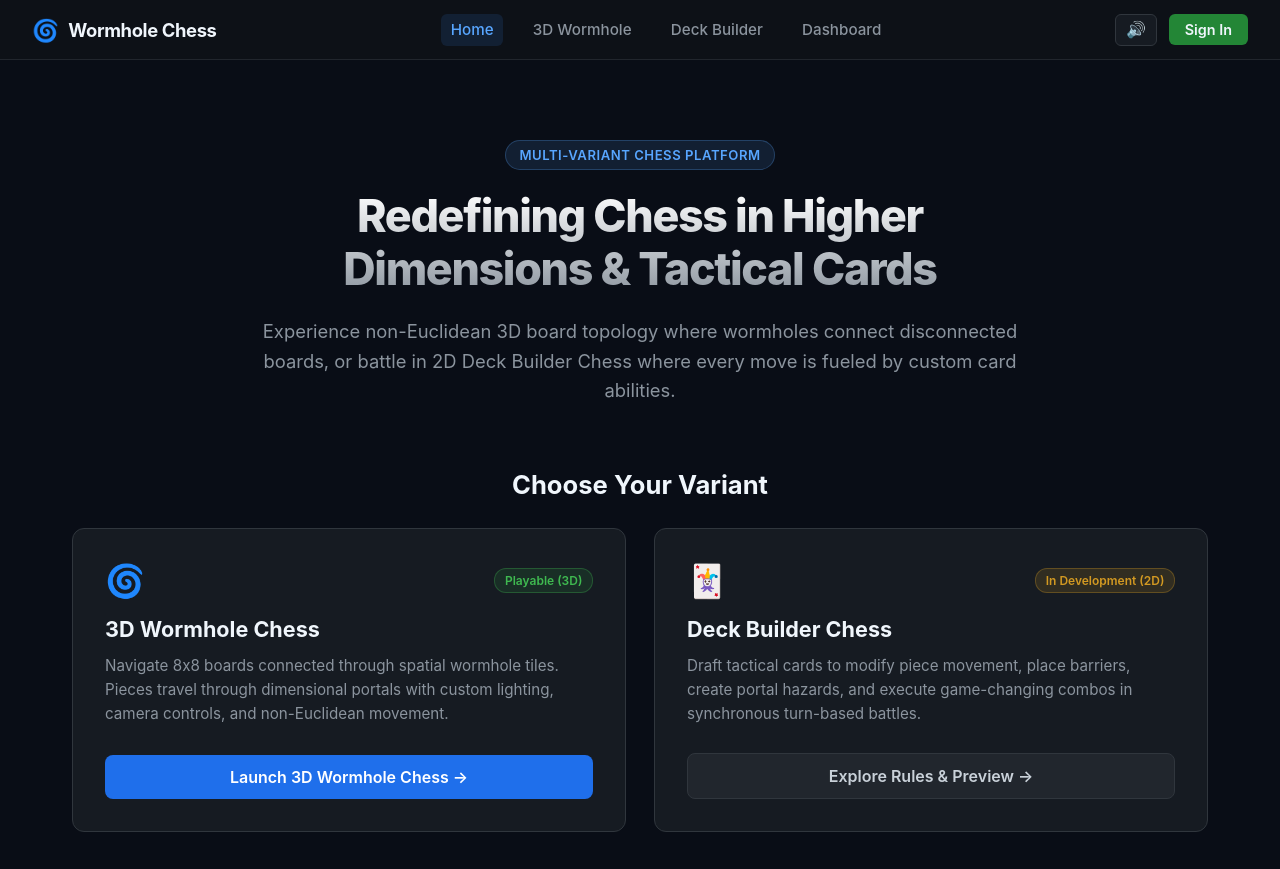
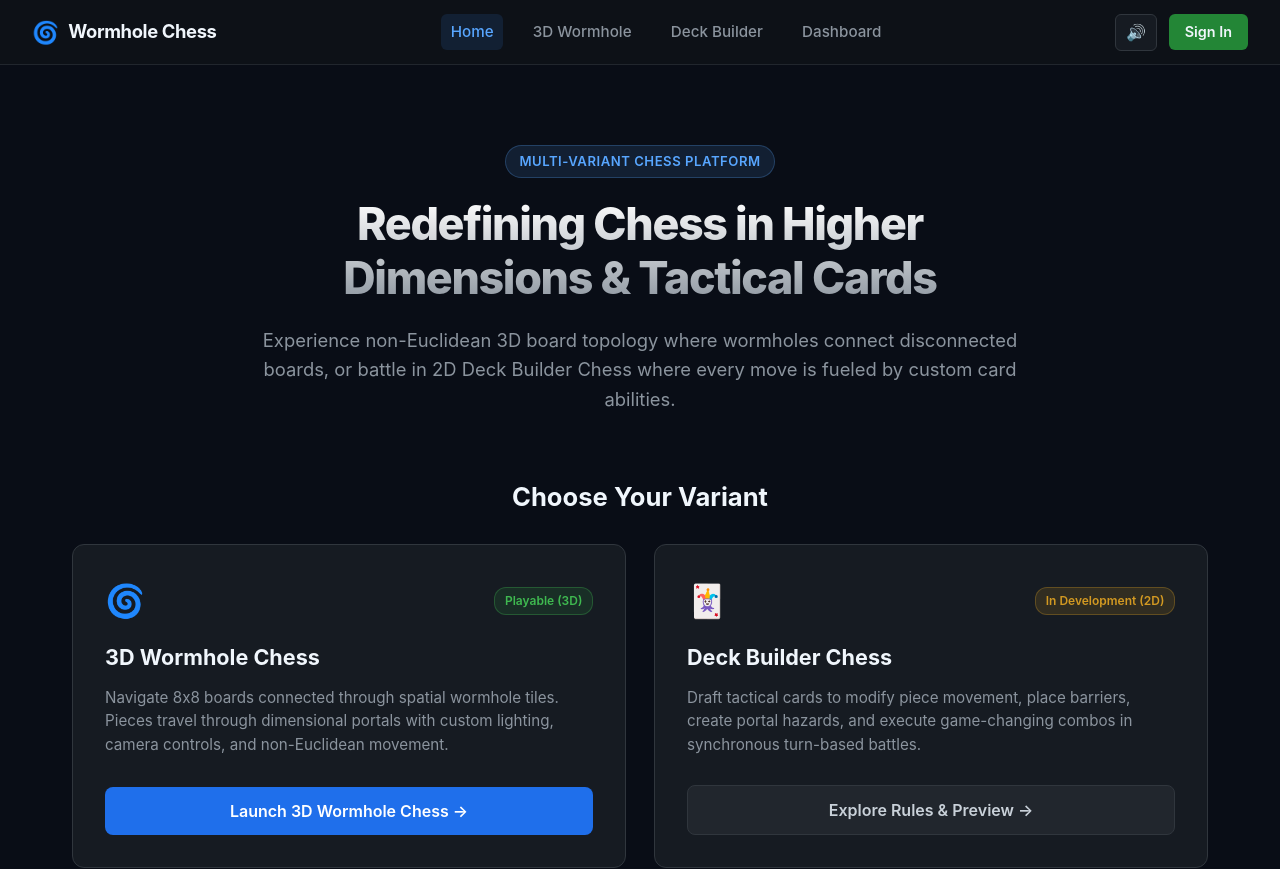
Before and after one commit to OwenM31/wormhole-chess, a React (Vite) app: page / in a window 1280 px wide. Shown: the top 869 px of the page. Built offline with nearby package versions, Linux system fonts and the light colour scheme; no server answers.

Commit message:
feat(5-4): install and configure Tailwind CSS v4 in Vite

```diff
--- a/package.json
+++ b/package.json
@@ -55,8 +55,10 @@
   },
   "devDependencies": {
     "@cloudflare/workers-types": "^5.20261014.1",
+    "@tailwindcss/vite": "^4.3.3",
     "@types/node": "^20.19.43",
     "@vitejs/plugin-react": "^6.1.2",
+    "tailwindcss": "^4.3.3",
     "typescript": "^5.9.3",
     "vite": "^8.3.4",
     "wrangler": "^4.151.0"
--- a/src/index.css
+++ b/src/index.css
@@ -1,3 +1,5 @@
+@import "tailwindcss";
+
 body {
   margin: 0;
   font-family: -apple-system, BlinkMacSystemFont, 'Segoe UI', 'Roboto', 'Oxygen',
--- a/vite.config.ts
+++ b/vite.config.ts
@@ -1,9 +1,10 @@
 import { defineConfig } from 'vite';
 import react from '@vitejs/plugin-react';
+import tailwindcss from '@tailwindcss/vite';
 
 // https://vitejs.dev/config/
 export default defineConfig({
-  plugins: [react()],
+  plugins: [tailwindcss(), react()],
   build: {
     outDir: 'build',
     emptyOutDir: true,
```
Also changed, not shown: 1 other file (tests, documents, lock files or other folders).
